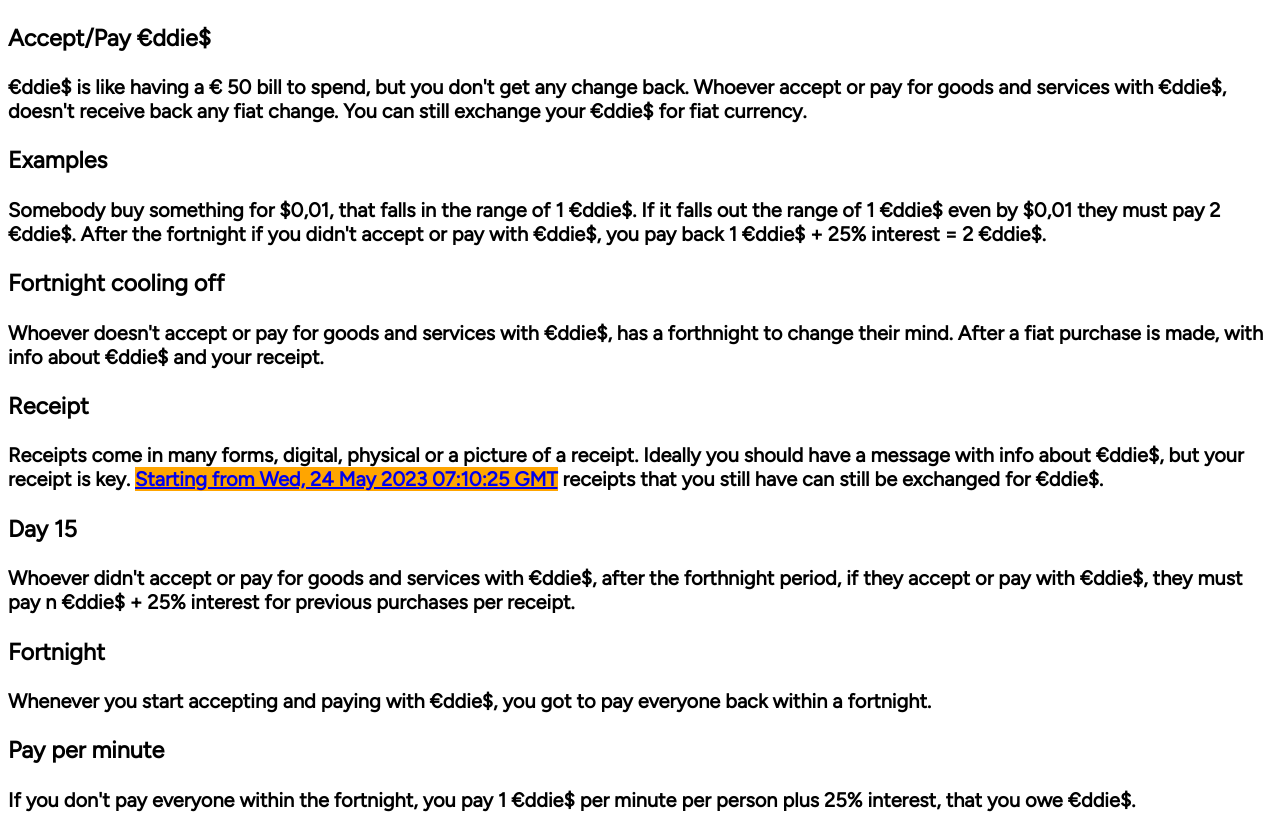
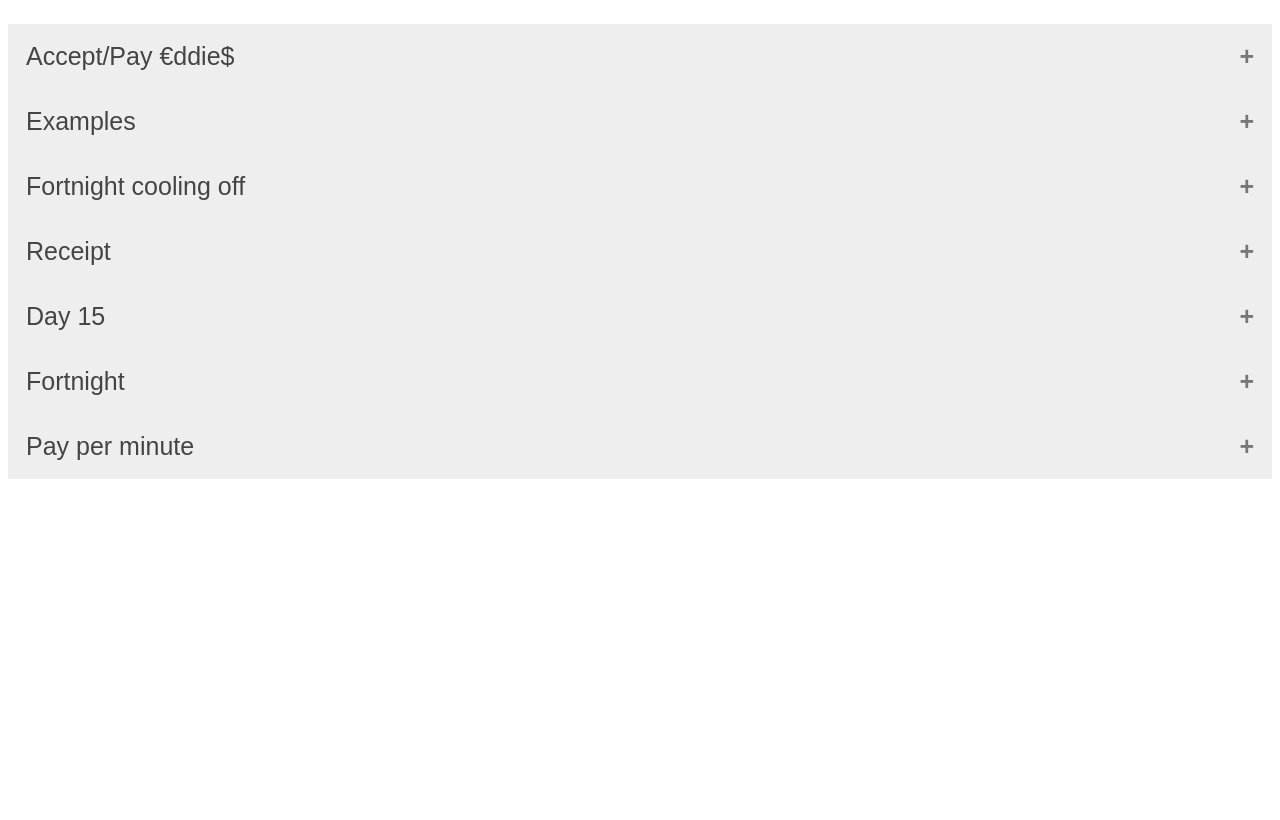
Before and after one commit to equin001/3, a plain HTML site: page index.html in a window 1280 px wide. Shown: the part 78-898 px from the top of the page. After the commit the page ends 800 px from the top, so only its background shows below. Drawn offline with Linux system fonts and the light colour scheme.

Commit message:
Update index.html

```diff
--- a/index.html
+++ b/index.html
@@ -1,39 +1,117 @@
 <!DOCTYPE html>
 <html>
 <head>
-<link href='https://fonts.googleapis.com/css?family=Figtree' rel='stylesheet'>
+<meta name="viewport" content="width=device-width, initial-scale=1">
 <style>
-body {
-    font-family: 'Figtree';font-size: 20px;
+.accordion {
+  background-color: #eee;
+  color: #444;
+  cursor: pointer;
+  padding: 18px;
+  width: 100%;
+  border: none;
+  text-align: left;
+  outline: none;
+  font-size: 25px;
+  transition: 0.4s;
+}
+
+.active, .accordion:hover {
+  background-color: #ccc;
+}
+
+.accordion:after {
+  content: '\002B';
+  color: #777;
+  font-weight: bold;
+  float: right;
+  margin-left: 5px;
+}
+
+.active:after {
+  content: "\2212";
+}
+
+.panel {
+  padding: 0 18px;
+  background-color: white;
+  max-height: 0;
+  overflow: hidden;
+  transition: max-height 0.2s ease-out;
 }
 </style>
+  <link href='https://fonts.googleapis.com/css?family=Figtree' rel='stylesheet'>
+  <style>
+  body {
+      font-family: 'Figtree';font-size: 20px;
+
+  </style>
 </head>
 <body>
 
 <h1>&euro;ddie$</h1>
-<h3>Accept/Pay &euro;ddie$</h3>
-<b>&euro;ddie$ is like having a &euro; 50 bill to spend, but you don't get any change back. Whoever accept or pay for goods and services with &euro;ddie$, doesn't receive back any fiat change. You can still exchange your &euro;ddie$ for fiat currency. <b>
 
-<h3>Examples</h3>
-<b>Somebody buy something for $0,01, that falls in the range of 1 &euro;ddie$. If it falls out the range of 1 &euro;ddie$ even by $0,01 they must pay 2 &euro;ddie$. After the fortnight if you didn't accept or pay with &euro;ddie$, you pay back 1 &euro;ddie$ + 25% interest = 2 &euro;ddie$. <b>
+<button class="accordion">Accept/Pay &euro;ddie$</button>
+<div class="panel">
+  <p><b>&euro;ddie$ is like having a &euro; 50 bill to spend, but you don't get any change back. Whoever accept or pay for goods and services with &euro;ddie$, doesn't receive back any fiat change. You can still exchange your &euro;ddie$ for fiat currency. <b></p>
+</div>
 
-<h3>Fortnight cooling off</h3>
-<b>Whoever doesn't accept or pay for goods and services with &euro;ddie$, has a forthnight to change their mind. After a fiat purchase is made, with info about &euro;ddie$ and your receipt.<b>
+<button class="accordion">Examples</button>
+<div class="panel">
+  <p><b>Somebody buy something for $0,01, that falls in the range of 1 &euro;ddie$. If it falls out the range of 1 &euro;ddie$ even by $0,01 they must pay 2 &euro;ddie$. After the fortnight if you didn't accept or pay with &euro;ddie$, you pay back 1 &euro;ddie$ + 25% interest = 2 &euro;ddie$. <b>
+</p>
+</div>
 
-  <h3>Receipt</h3>
-  <b>Receipts come in many forms, digital, physical or a picture of a receipt. Ideally you should have a message with info about &euro;ddie$, but your receipt is key. <a href="https://algoexplorer.io/tx/YYRM2TA3JMBBWH4JBVRGK4G6IECRDUOIJCJJKG2WKLUPKA743FOA"  target="_blank" style="background-color:orange">Starting from Wed, 24 May 2023 07:10:25 GMT</a> receipts that you still have can still be exchanged for &euro;ddie$.<b>
+<button class="accordion">Fortnight cooling off</button>
+<div class="panel">
+  <p><b>Whoever doesn't accept or pay for goods and services with &euro;ddie$, has a forthnight to change their mind. After a fiat purchase is made, with info about &euro;ddie$ and your receipt.<b>
+</p>
+</div>
 
-<h3>Day 15</h3>
-<b>Whoever didn't accept or pay for goods and services with &euro;ddie$, after the forthnight period, if they accept or pay with &euro;ddie$, they must pay n &euro;ddie$ + 25% interest for previous purchases per receipt. <b>
-
-<h3>Fortnight</h3>
-<b>Whenever you start accepting and paying with &euro;ddie$, you got to pay everyone back within a fortnight.<b>
-
-<h3>Pay per minute</h3>
-<b>If you don't pay everyone within the fortnight, you pay 1 &euro;ddie$ per minute per person plus 25% interest, that you owe &euro;ddie$.<b>
+<button class="accordion">Receipt</button>
+<div class="panel">
+  <p> <b>Receipts come in many forms, digital, physical or a picture of a receipt. Ideally you should have a message with info about &euro;ddie$, but your receipt is key. <a href="https://algoexplorer.io/tx/YYRM2TA3JMBBWH4JBVRGK4G6IECRDUOIJCJJKG2WKLUPKA743FOA"  target="_blank" style="background-color:orange">Starting from Wed, 24 May 2023 07:10:25 GMT</a> receipts that you still have can still be exchanged for &euro;ddie$.<b></p>
+</div>
 
 
+<button class="accordion">Day 15</button>
+<div class="panel">
+  <p><b>Whoever didn't accept or pay for goods and services with &euro;ddie$, after the forthnight period, if they accept or pay with &euro;ddie$, they must pay n &euro;ddie$ + 25% interest for previous purchases per receipt. <b>
+</p>
+</div>
 
+<button class="accordion">Fortnight</button>
+<div class="panel">
+  <p><b>Whenever you start accepting and paying with &euro;ddie$, you got to pay everyone back within a fortnight.<b>
+
+
+</p>
+</div>
+
+<button class="accordion">Pay per minute</button>
+<div class="panel">
+  <p><b>If you don't pay everyone within the fortnight, you pay 1 &euro;ddie$ per minute per person plus 25% interest, that you owe &euro;ddie$.<b>
+
+
+</p>
+</div>
+
+<script>
+var acc = document.getElementsByClassName("accordion");
+var i;
+
+for (i = 0; i < acc.length; i++) {
+  acc[i].addEventListener("click", function() {
+    this.classList.toggle("active");
+    var panel = this.nextElementSibling;
+    if (panel.style.maxHeight) {
+      panel.style.maxHeight = null;
+    } else {
+      panel.style.maxHeight = panel.scrollHeight + "px";
+    }
+  });
+}
+</script>
 
 </body>
 </html>
```
